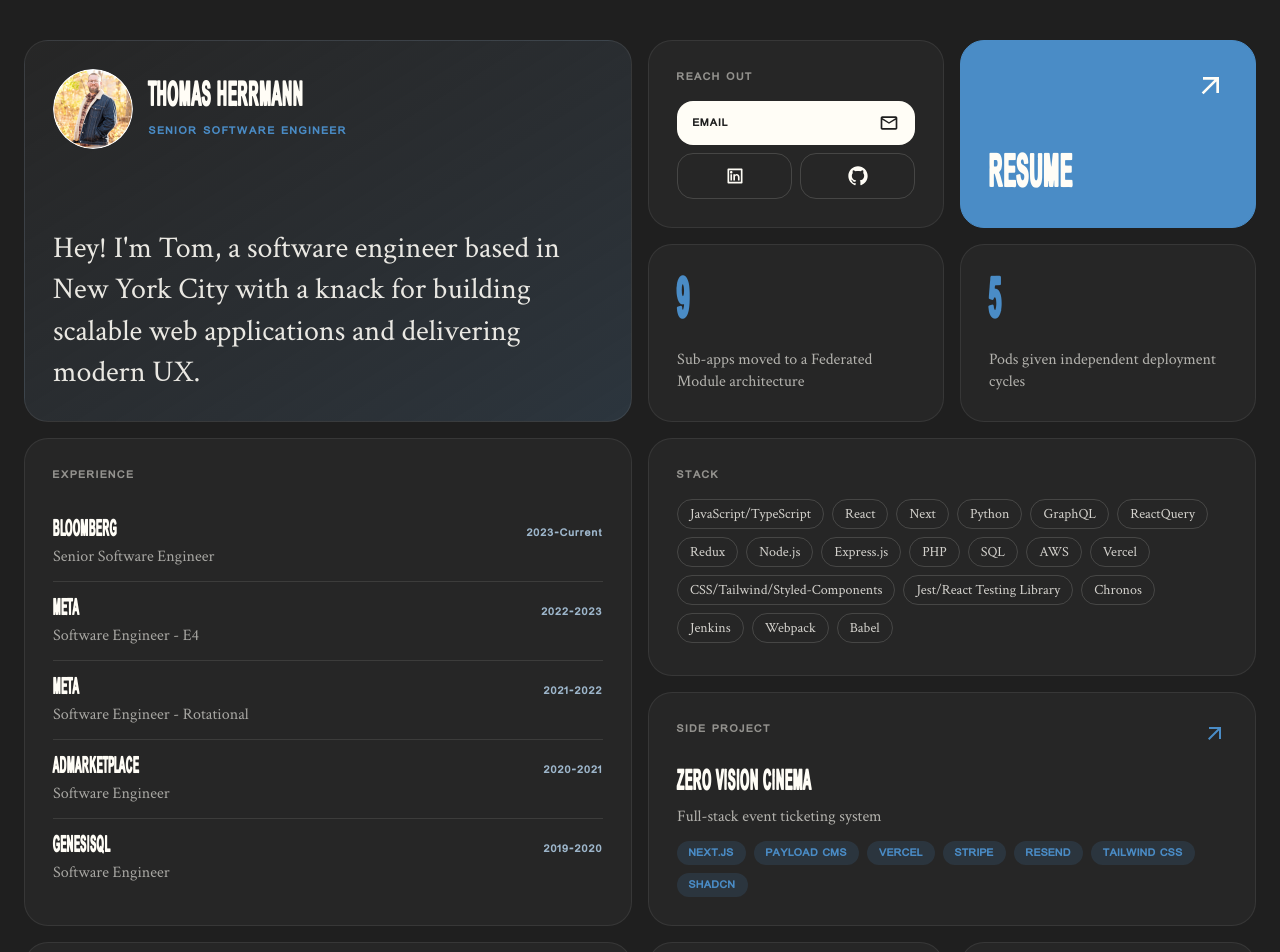
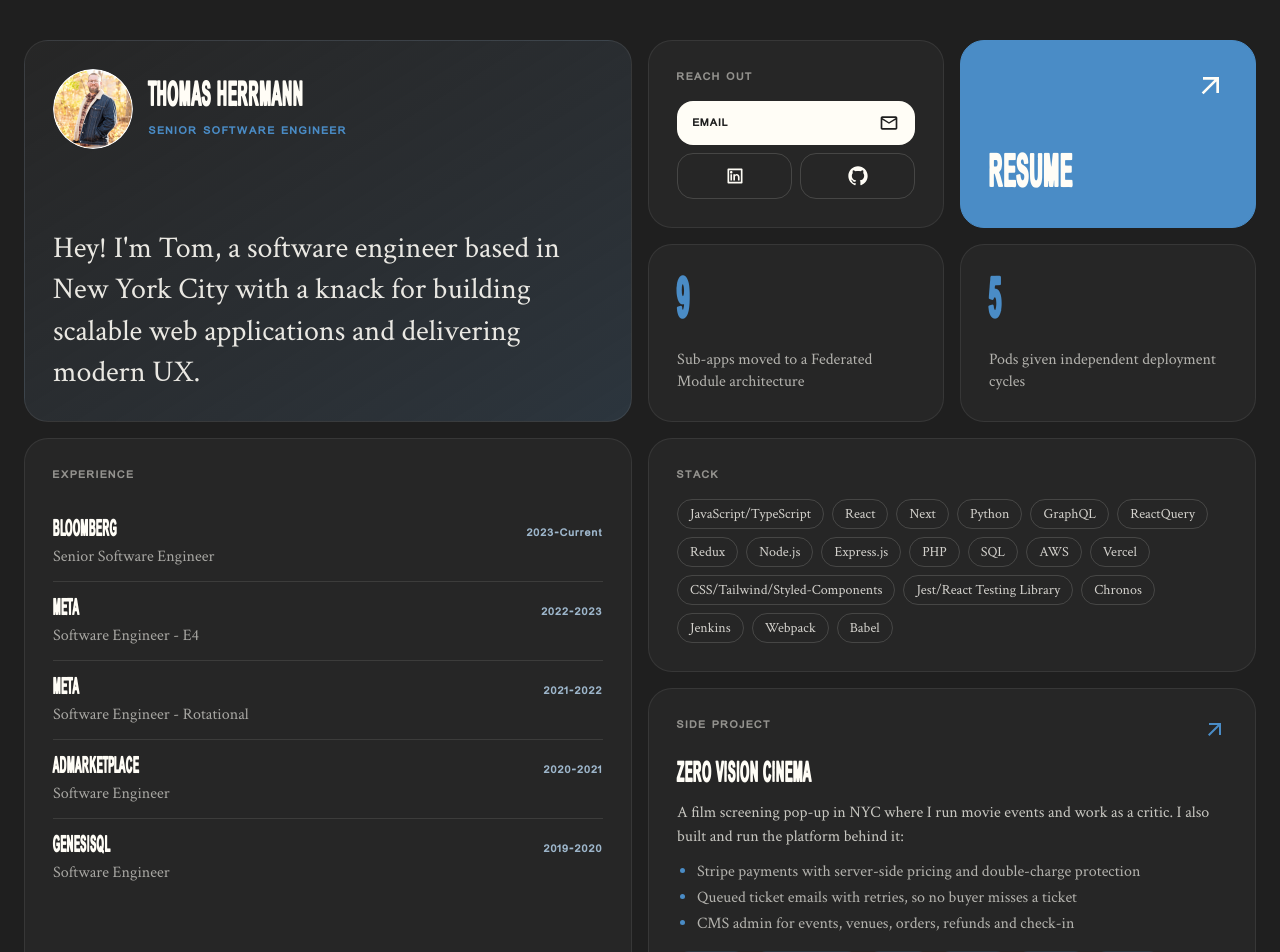
Before and after one commit to TomHerrmann/portfolio, a Next.js app: page / in a window 1280 px wide. Shown: the top 952 px of the page. Built offline with nearby package versions, Linux system fonts and the light colour scheme.

Commit message:
Describe the Zero Vision Cinema platform on the home page
Co-Authored-By: Claude Opus 5.5 (1M context) <noreply@anthropic.com>
Claude-Session: https://claude.ai/code/session_01HrzNHhBzZuDhjvbtsZCEim

```diff
--- a/src/app/content.ts
+++ b/src/app/content.ts
@@ -24,6 +24,17 @@ export const skills = [
   ...resumeData.skills.tools.split(',').map((s) => s.trim()),
 ];
 
-export const zvcStack = ['Next.js', 'Payload CMS', 'Vercel', 'Stripe', 'Resend', 'Tailwind CSS', 'Shadcn'];
+export const zvcStack = ['Next.js', 'Payload CMS', 'Stripe', 'QStash', 'Resend', 'Vercel'];
+
+// From the zero-vision-cinema README; the events/critic line is Tom's own.
+export const zvc = {
+  summary:
+    'A film screening pop-up in NYC where I run movie events and work as a critic. I also built and run the platform behind it:',
+  system: [
+    'Stripe payments with server-side pricing and double-charge protection',
+    'Queued ticket emails with retries, so no buyer misses a ticket',
+    'CMS admin for events, venues, orders, refunds and check-in',
+  ],
+};
 
 export { resumeData };
--- a/src/app/page.tsx
+++ b/src/app/page.tsx
@@ -3,7 +3,7 @@ import Link from 'next/link';
 import { MdArrowOutward, MdOutlineMail } from 'react-icons/md';
 import { RiLinkedinBoxLine } from 'react-icons/ri';
 import { RxGithubLogo } from 'react-icons/rx';
-import { intro, metrics, contact, skills, zvcStack, resumeData } from './content';
+import { intro, metrics, contact, skills, zvc, zvcStack, resumeData } from './content';
 
 // Bento grid: the whole story in one screen of tiles a recruiter can scan in seconds.
 const tile =
@@ -104,7 +104,12 @@ export default function HomePage() {
           </div>
           <div>
             <p className="font-display uppercase text-3xl tracking-wide mt-4">Zero Vision Cinema</p>
-            <p className="text-base text-glow/65 mt-1 mb-3">Full-stack event ticketing system</p>
+            <p className="text-base text-glow/75 mt-2 mb-3">{zvc.summary}</p>
+            <ul className="list-disc marker:text-blue-light pl-5 space-y-1 text-base text-glow/65 leading-snug mb-4">
+              {zvc.system.map((line) => (
+                <li key={line}>{line}</li>
+              ))}
+            </ul>
             <div className="flex flex-wrap gap-2">
               {zvcStack.map((s) => (
                 <span key={s} className="rounded-full bg-blue-light/15 text-blue-light px-3 py-1 text-xs font-utility uppercase tracking-[0.1em]">
```
